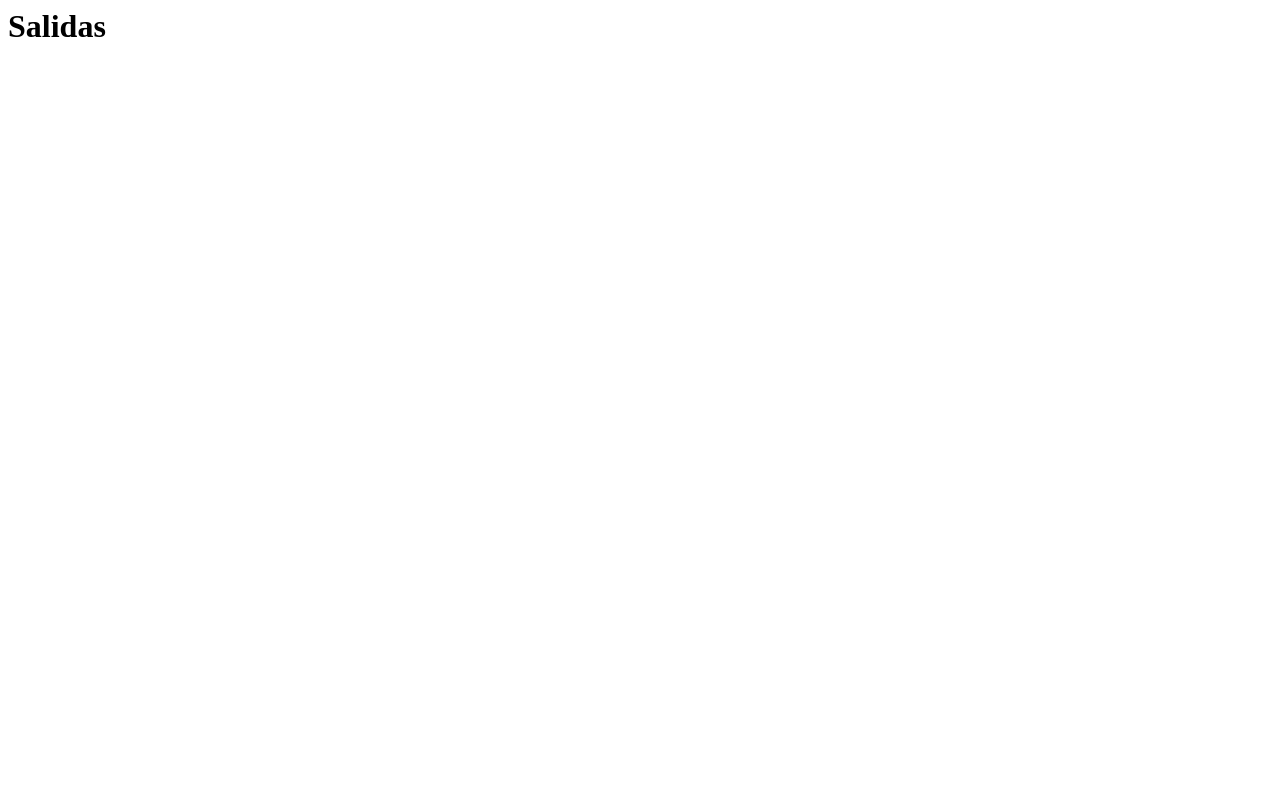
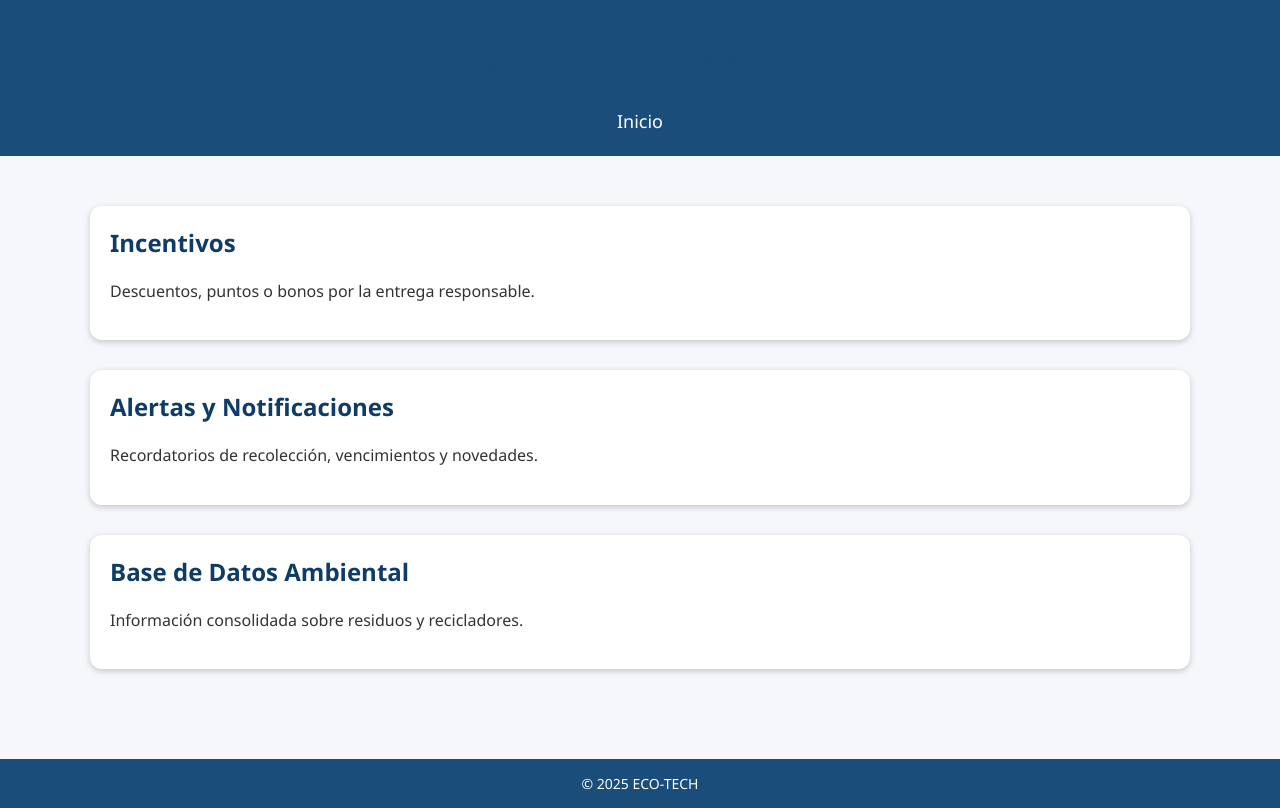
Before and after one commit to Dic-ui/eco_tech_site, a plain HTML site: page salidas.html in a window 1280 px wide. Drawn offline with Linux system fonts and the light colour scheme.

Commit message:
Update salidas.html

```diff
--- a/salidas.html
+++ b/salidas.html
@@ -1 +1,37 @@
-<html><body><h1>Salidas</h1></body></html>
+<!DOCTYPE html>
+<html lang="es">
+<head>
+    <meta charset="UTF-8">
+    <title>Salidas del Sistema | ECO-TECH</title>
+    <link rel="stylesheet" href="estilos/styles.css">
+</head>
+<body>
+
+<header>
+    <h1>Salidas del Sistema</h1>
+    <nav><ul><li><a href="index.html">Inicio</a></li></ul></nav>
+</header>
+
+<div class="contenedor">
+
+    <div class="card">
+        <h2>Incentivos</h2>
+        <p>Descuentos, puntos o bonos por la entrega responsable.</p>
+    </div>
+
+    <div class="card">
+        <h2>Alertas y Notificaciones</h2>
+        <p>Recordatorios de recolección, vencimientos y novedades.</p>
+    </div>
+
+    <div class="card">
+        <h2>Base de Datos Ambiental</h2>
+        <p>Información consolidada sobre residuos y recicladores.</p>
+    </div>
+
+</div>
+
+<footer>© 2025 ECO-TECH</footer>
+
+</body>
+</html>
```
